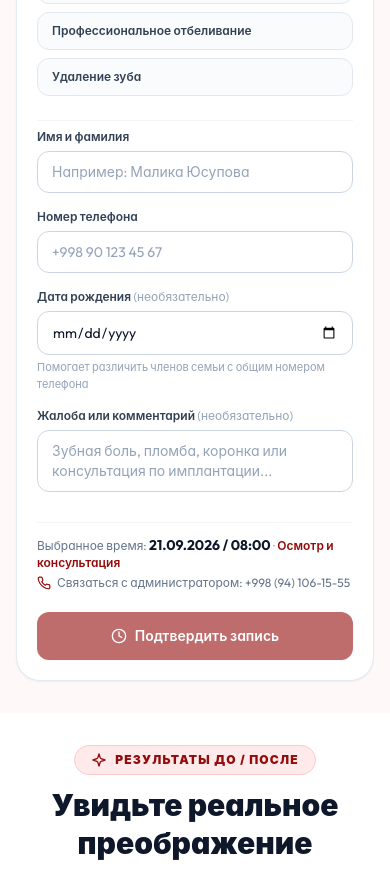
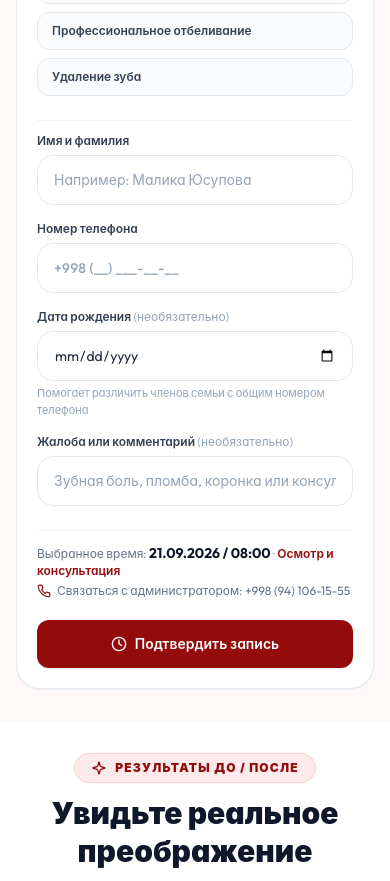
Before and after one commit to shakhzod-madmarov/dr-munojatakbarova.uz, a React (Vite) app in the folder frontend/: page /ru in a window 390 px wide. Shown: the part 6860-7741 px from the top of the page. Built offline with nearby package versions, Linux system fonts and the light colour scheme; no server answers; a web font is replaced by a local one.

Commit message:
feat: add dentahouse-style +998 (XX) XXX-XX-XX phone formatting and aligned form inputs

```diff
--- a/frontend/src/components/InlineBookingSection.jsx
+++ b/frontend/src/components/InlineBookingSection.jsx
@@ -15,6 +15,12 @@ import {
   submitDentistBooking,
   buildWorkingHoursSchedule,
 } from "../lib/medinsonBooking";
+import {
+  formatUzPhone,
+  PHONE_PLACEHOLDER,
+  isUzPhoneComplete,
+  handleUzPhonePaste,
+} from "../utils/phone";
 
 /* ── Helpers ─────────────────────────────────────────────────────────── */
 
@@ -241,9 +247,10 @@ const InlineBookingSection = ({
       : CLASSIC_SERVICES[0].id,
   );
   const [name, setName] = useState(initialName || "");
-  const [phone, setPhone] = useState(initialPhone || "");
+  const [phone, setPhone] = useState(initialPhone ? formatUzPhone(initialPhone) : "");
   const [dob, setDob] = useState("");
   const [note, setNote] = useState(initialNote || "");
+  const [errors, setErrors] = useState({});
 
   const [isSubmitting, setIsSubmitting] = useState(false);
   const [isSuccess, setIsSuccess] = useState(false);
@@ -258,7 +265,7 @@ const InlineBookingSection = ({
 
   useEffect(() => {
     if (initialName) setName(initialName);
-    if (initialPhone) setPhone(initialPhone);
+    if (initialPhone) setPhone(formatUzPhone(initialPhone));
     if (initialNote) setNote(initialNote);
   }, [initialName, initialPhone, initialNote]);
 
@@ -284,7 +291,7 @@ const InlineBookingSection = ({
         setService(detail.service);
       }
       if (detail.name) setName(detail.name);
-      if (detail.phone) setPhone(detail.phone);
+      if (detail.phone) setPhone(formatUzPhone(detail.phone));
       if (detail.note) setNote(detail.note);
     };
     window.addEventListener("medinson-prefill-booking", onPrefill);
@@ -335,21 +342,45 @@ const InlineBookingSection = ({
     liveMeta?.dentist?.address ||
     "Darxon MFY, Xalqlar Do'stligi 931, Andijon";
 
-  const canSubmit = Boolean(
-    name.trim().length >= 2 &&
-      phone.replace(/\D/g, "").length >= 9 &&
-      selectedDate &&
-      selectedTime,
-  );
+  const handlePhoneChange = (e) => {
+    const formatted = formatUzPhone(e.target.value, phone);
+    setPhone(formatted);
+    if (errors.phone && isUzPhoneComplete(formatted)) {
+      setErrors((prev) => ({ ...prev, phone: "" }));
+    }
+  };
+
+  const handlePhoneBlur = () => {
+    if (phone.trim() && !isUzPhoneComplete(phone)) {
+      setErrors((prev) => ({
+        ...prev,
+        phone:
+          lang === "uz"
+            ? "Telefon formati noto‘g‘ri. Masalan: +998 (94) 106-15-55"
+            : lang === "ru"
+              ? "Неверный формат. Например: +998 (94) 106-15-55"
+              : "Invalid format. Example: +998 (94) 106-15-55",
+      }));
+    }
+  };
 
   const handleSubmit = async (e) => {
     e.preventDefault();
-    if (name.trim().length < 2 || !phone.trim()) {
-      toast.error(t.needName);
-      return;
+    const nextErrors = {};
+    if (name.trim().length < 2) {
+      nextErrors.name = t.needName;
     }
-    if (phone.replace(/\D/g, "").length < 9) {
-      toast.error(t.invalidPhone);
+    if (!phone.trim() || !isUzPhoneComplete(phone)) {
+      nextErrors.phone =
+        lang === "uz"
+          ? "Telefon formati noto‘g‘ri. Masalan: +998 (94) 106-15-55"
+          : lang === "ru"
+            ? "Неверный формат. Например: +998 (94) 106-15-55"
+            : "Invalid format. Example: +998 (94) 106-15-55";
+    }
+    if (Object.keys(nextErrors).length > 0) {
+      setErrors(nextErrors);
+      toast.error(nextErrors.name || nextErrors.phone);
       return;
     }
     if (!selectedDate || !selectedTime) {
@@ -412,6 +443,7 @@ const InlineBookingSection = ({
     setPhone("");
     setDob("");
     setNote("");
+    setErrors({});
   };
 
   return (
@@ -632,7 +664,7 @@ const InlineBookingSection = ({
           </div>
 
           {/* 4. Patient Form Fields */}
-          <div className="pt-2 border-t border-slate-100 grid grid-cols-1 sm:grid-cols-2 gap-4 text-left">
+          <div className="pt-3 border-t border-slate-100 grid grid-cols-1 sm:grid-cols-2 gap-4 text-left items-start">
             <div>
               <label
                 htmlFor={`${sectionId}-name`}
@@ -647,10 +679,22 @@ const InlineBookingSection = ({
                 autoComplete="name"
                 placeholder={t.namePlaceholder}
                 value={name}
-                onChange={(e) => setName(e.target.value)}
+                onChange={(e) => {
+                  setName(e.target.value);
+                  if (errors.name && e.target.value.trim().length >= 2) {
+                    setErrors((prev) => ({ ...prev, name: "" }));
+                  }
+                }}
                 required
-                className="w-full px-3.5 py-2.5 rounded-xl border border-slate-300 focus:border-[#930b0b] focus:outline-none text-sm text-slate-900 placeholder:text-slate-400 bg-white transition-colors"
+                className={`w-full h-[50px] px-4 rounded-2xl border text-sm text-slate-800 placeholder:text-slate-400 bg-white outline-none transition ${
+                  errors.name
+                    ? "border-red-500 ring-2 ring-red-500/10"
+                    : "border-slate-200 focus:border-[#930b0b]/60 focus:ring-2 focus:ring-[#930b0b]/10"
+                }`}
               />
+              {errors.name && (
+                <p className="mt-1 text-xs text-red-600 font-semibold">{errors.name}</p>
+              )}
             </div>
 
             <div>
@@ -664,13 +708,24 @@ const InlineBookingSection = ({
                 id={`${sectionId}-phone`}
                 name="phone"
                 type="tel"
+                inputMode="tel"
                 autoComplete="tel"
-                placeholder={t.phonePlaceholder}
+                maxLength={19}
+                placeholder={PHONE_PLACEHOLDER}
                 value={phone}
-                onChange={(e) => setPhone(e.target.value)}
+                onChange={handlePhoneChange}
+                onBlur={handlePhoneBlur}
+                onPaste={(e) => handleUzPhonePaste(e, setPhone)}
                 required
-                className="w-full px-3.5 py-2.5 rounded-xl border border-slate-300 focus:border-[#930b0b] focus:outline-none text-sm text-slate-900 placeholder:text-slate-400 bg-white transition-colors"
+                className={`w-full h-[50px] px-4 rounded-2xl border text-sm font-medium tracking-wide text-slate-800 placeholder:text-slate-400 bg-white outline-none transition ${
+                  errors.phone
+                    ? "border-red-500 ring-2 ring-red-500/10"
+                    : "border-slate-200 focus:border-[#930b0b]/60 focus:ring-2 focus:ring-[#930b0b]/10"
+                }`}
               />
+              {errors.phone && (
+                <p className="mt-1 text-xs text-red-600 font-semibold">{errors.phone}</p>
+              )}
             </div>
 
             {!compact && (
@@ -690,7 +745,7 @@ const InlineBookingSection = ({
                   max={todayYmd()}
                   value={dob}
                   onChange={(e) => setDob(e.target.value)}
-                  className="w-full px-3.5 py-2.5 rounded-xl border border-slate-300 focus:border-[#930b0b] focus:outline-none text-sm text-slate-900 bg-white transition-colors"
+                  className="w-full h-[50px] px-4 rounded-2xl border border-slate-200 focus:border-[#930b0b]/60 focus:ring-2 focus:ring-[#930b0b]/10 outline-none text-sm text-slate-800 bg-white transition"
                 />
                 <p className="mt-1 text-[11px] text-slate-400">{t.dobHint}</p>
               </div>
@@ -704,15 +759,15 @@ const InlineBookingSection = ({
                 {t.noteLabel}{" "}
                 <span className="font-normal text-slate-400">({t.optional})</span>
               </label>
-              <textarea
+              <input
                 id={`${sectionId}-note`}
                 name="note"
-                rows={2}
+                type="text"
                 maxLength={500}
                 placeholder={t.notePlaceholder}
                 value={note}
                 onChange={(e) => setNote(e.target.value)}
-                className="w-full px-3.5 py-2.5 rounded-xl border border-slate-300 focus:border-[#930b0b] focus:outline-none text-sm text-slate-900 placeholder:text-slate-400 bg-white resize-none transition-colors"
+                className="w-full h-[50px] px-4 rounded-2xl border border-slate-200 focus:border-[#930b0b]/60 focus:ring-2 focus:ring-[#930b0b]/10 outline-none text-sm text-slate-800 placeholder:text-slate-400 bg-white transition"
               />
             </div>
           </div>
@@ -741,8 +796,8 @@ const InlineBookingSection = ({
 
             <button
               type="submit"
-              disabled={isSubmitting || !canSubmit}
-              className="w-full sm:w-auto min-h-[48px] px-8 py-3 rounded-xl bg-[#930b0b] hover:bg-[#7a0909] disabled:opacity-60 disabled:cursor-not-allowed text-white font-semibold text-sm shadow-sm transition-all flex items-center justify-center gap-2 cursor-pointer"
+              disabled={isSubmitting}
+              className="w-full sm:w-auto min-h-[48px] px-8 py-3 rounded-xl bg-[#930b0b] hover:bg-[#7a0909] active:scale-[0.99] disabled:opacity-60 disabled:cursor-not-allowed text-white font-semibold text-sm shadow-sm transition-all flex items-center justify-center gap-2 cursor-pointer"
             >
               {isSubmitting ? (
                 <>
--- a/frontend/src/components/SmileAssessmentWizard.jsx
+++ b/frontend/src/components/SmileAssessmentWizard.jsx
@@ -2,6 +2,7 @@ import { useState } from "react";
 import { useLanguage } from "../context/LanguageContext";
 import { IconSparkleStar, IconShieldCheck, IconCheckCircle, IconPhone } from "./MedicalIcons";
 import { useBooking } from "../context/BookingContext";
+import { formatUzPhone, PHONE_PLACEHOLDER, handleUzPhonePaste } from "../utils/phone";
 
 /* The concern the patient picked decides which service the booking form
    opens on, so the recommendation carries through to the appointment. */
@@ -230,11 +231,14 @@ const SmileAssessmentWizard = () => {
                   <input
                     id="wizard-phone"
                     name="tel"
+                    inputMode="tel"
                     autoComplete="tel"
                     type="tel"
-                    placeholder={lang === "uz" ? "Telefoningiz (+998 90 ...)" : "Номер телефона"}
+                    maxLength={19}
+                    placeholder={PHONE_PLACEHOLDER}
                     value={phone}
-                    onChange={(e) => setPhone(e.target.value)}
+                    onChange={(e) => setPhone(formatUzPhone(e.target.value, phone))}
+                    onPaste={(e) => handleUzPhonePaste(e, setPhone)}
                     required
                     className="w-full px-4 py-3 rounded-xl border-2 border-slate-200 text-xs font-bold text-slate-900 focus:outline-none focus:border-[#fd1616]"
                   />
--- /dev/null
+++ b/frontend/src/utils/phone.js
@@ -0,0 +1,69 @@
+export const PHONE_PLACEHOLDER = "+998 (__) ___-__-__";
+export const UZ_PHONE_PATTERN = /^\+998\s\(\d{2}\)\s\d{3}-\d{2}-\d{2}$/;
+
+export const digitsOnly = (value = "") => String(value || "").replace(/\D/g, "");
+
+export const extractUzLocalPhoneDigits = (value = "") => {
+  let digits = digitsOnly(value);
+
+  if (digits.startsWith("998")) {
+    digits = digits.slice(3);
+  } else if (digits.startsWith("0")) {
+    digits = digits.replace(/^0+/, "");
+  }
+
+  return digits.slice(0, 9);
+};
+
+export const formatUzPhone = (value = "", prevValue = "") => {
+  const raw = String(value || "");
+  if (!raw.trim()) return "";
+
+  let local = extractUzLocalPhoneDigits(raw);
+
+  // If user pressed Backspace right after the closing parenthesis "+998 (XX)",
+  // remove the second operator digit so Backspace never gets stuck on ")".
+  if (
+    prevValue &&
+    prevValue.endsWith(")") &&
+    !raw.endsWith(")") &&
+    local.length === 2 &&
+    extractUzLocalPhoneDigits(prevValue) === local
+  ) {
+    local = local.slice(0, 1);
+  }
+
+  if (!local) {
+    return "";
+  }
+
+  const a = local.slice(0, 2);
+  const b = local.slice(2, 5);
+  const c = local.slice(5, 7);
+  const d = local.slice(7, 9);
+
+  let formatted = "+998";
+  if (a) {
+    formatted += ` (${a}`;
+    if (a.length === 2) formatted += ")";
+  }
+  if (b) formatted += ` ${b}`;
+  if (c) formatted += `-${c}`;
+  if (d) formatted += `-${d}`;
+  return formatted;
+};
+
+export const normalizeUzPhone = (value = "") => {
+  const local = extractUzLocalPhoneDigits(value);
+  return local.length === 9 ? `+998${local}` : null;
+};
+
+export const isUzPhoneComplete = (value = "") =>
+  UZ_PHONE_PATTERN.test(String(value || "").trim()) ||
+  extractUzLocalPhoneDigits(value).length === 9;
+
+export const handleUzPhonePaste = (event, setter) => {
+  event.preventDefault();
+  const paste = (event.clipboardData || window.clipboardData).getData("text");
+  setter(formatUzPhone(paste));
+};
```
